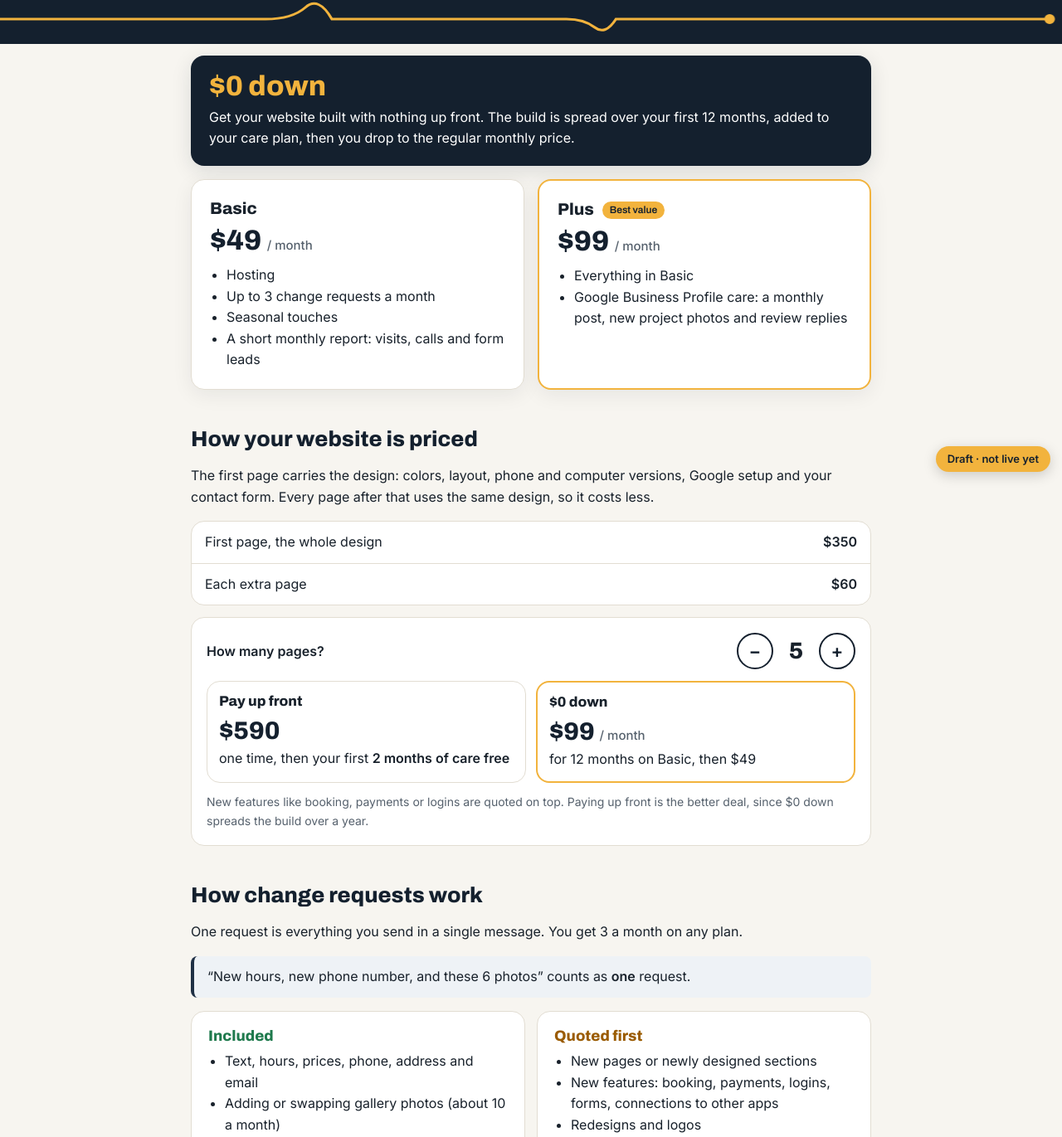
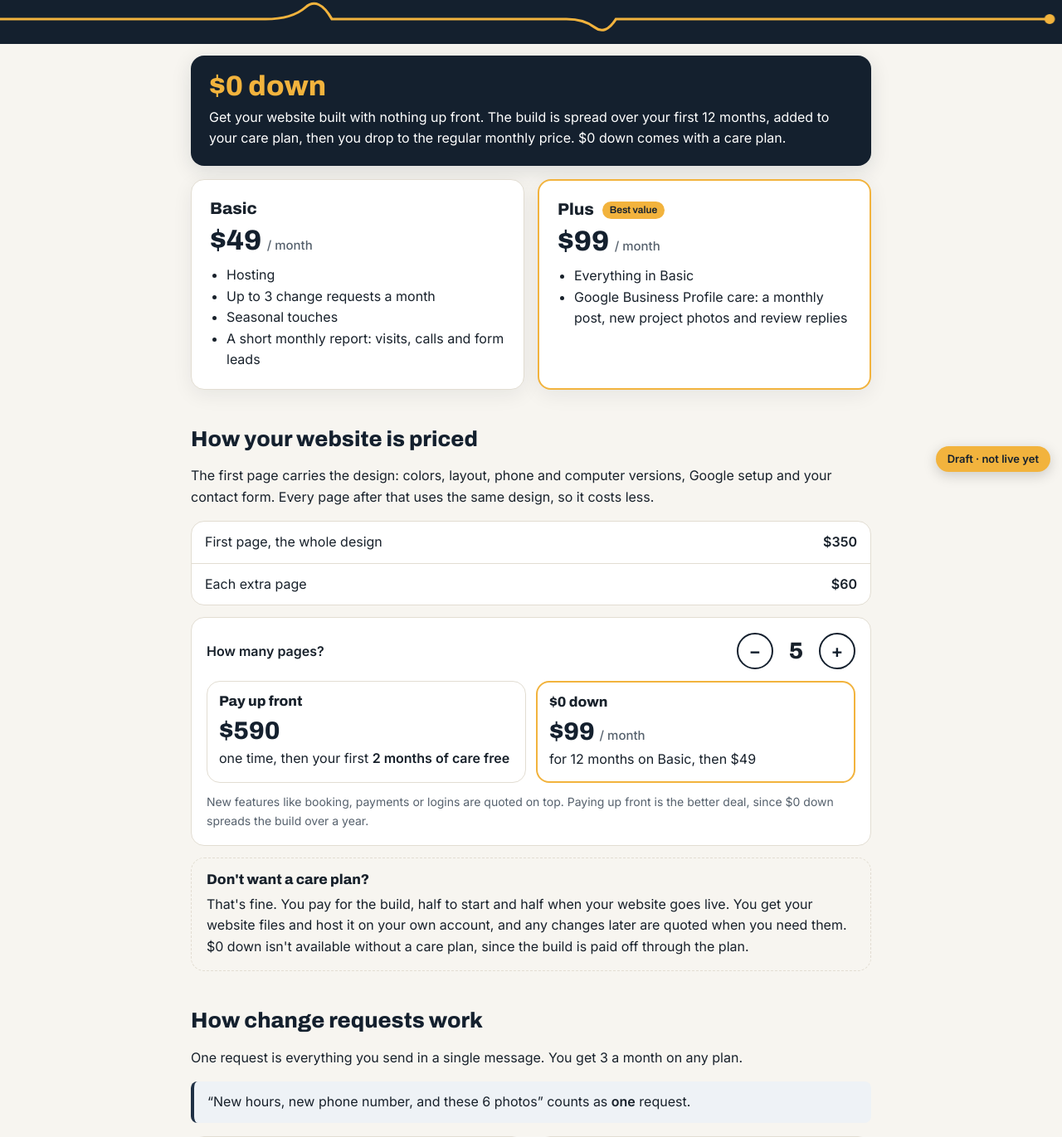
Before and after one commit to AchyBoy/site-terms, a plain HTML site: page index.html in a window 1280 px wide. Shown: the part 217-1588 px from the top of the page at 83% size. Drawn offline with Linux system fonts and the light colour scheme.

Commit message:
No care plan: build paid half to start, half at launch; $0 down comes with a care plan (build 20261021-172350)

```diff
--- a/index.html
+++ b/index.html
@@ -10,7 +10,7 @@
 <script>
 /* Always the newest on reload, no popup. Same pattern as the other sites:
    deploy.sh stamps BUILD and version.json together. */
-var BUILD='20261021-152856';
+var BUILD='20261021-172350';
 (function(){
   if(location.protocol==='file:') return;
   window.__freshPending=true;
@@ -88,6 +88,9 @@ var BUILD='20261021-152856';
   .payopt p{margin:4px 0 0}
   .payopt .big{font:800 30px/1.1 Archivo,sans-serif;color:var(--navy);margin-top:8px}
   .payopt .per{font:500 15px Inter,sans-serif;color:var(--muted)}
+  .noplan{border:1px dashed var(--line);border-radius:var(--r);padding:16px 18px;margin-top:14px}
+  .noplan h3{margin:0 0 6px;font:800 17px/1.2 Archivo,sans-serif}
+  .noplan p{margin:0}
   .fine{font-size:14px;color:var(--muted);margin:12px 0 0}
   .tag{display:inline-block;background:var(--amber);color:var(--navy);font-size:12px;font-weight:600;padding:3px 9px;border-radius:999px;margin-left:6px;vertical-align:middle}
 
@@ -157,7 +160,7 @@ var BUILD='20261021-152856';
       <h2 id="plans-h" class="sr-only" style="position:absolute;left:-9999px">Plans</h2>
       <div class="zero rv">
         <p class="zero-big">$0 down</p>
-        <p>Get your website built with nothing up front. The build is spread over your first 12 months, added to your care plan, then you drop to the regular monthly price.</p>
+        <p>Get your website built with nothing up front. The build is spread over your first 12 months, added to your care plan, then you drop to the regular monthly price. $0 down comes with a care plan.</p>
       </div>
       <div class="plans">
         <div class="plan rv">
@@ -210,6 +213,10 @@ var BUILD='20261021-152856';
           </div>
         </div>
         <p class="fine">New features like booking, payments or logins are quoted on top. Paying up front is the better deal, since $0 down spreads the build over a year.</p>
+      </div>
+      <div class="noplan">
+        <h3>Don't want a care plan?</h3>
+        <p>That's fine. You pay for the build, half to start and half when your website goes live. You get your website files and host it on your own account, and any changes later are quoted when you need them. $0 down isn't available without a care plan, since the build is paid off through the plan.</p>
       </div>
     </section>
 
--- a/version.json
+++ b/version.json
@@ -1 +1 @@
-{"build":"20261021-152856"}
+{"build":"20261021-172350"}
```
